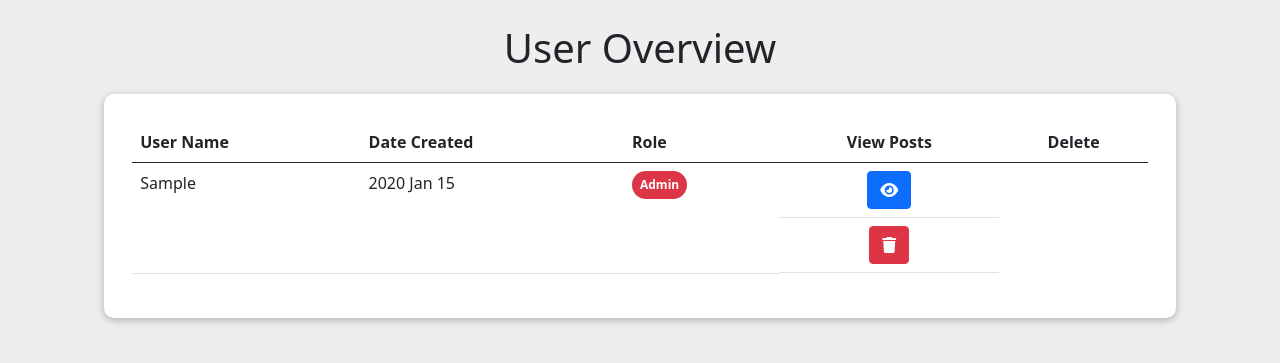
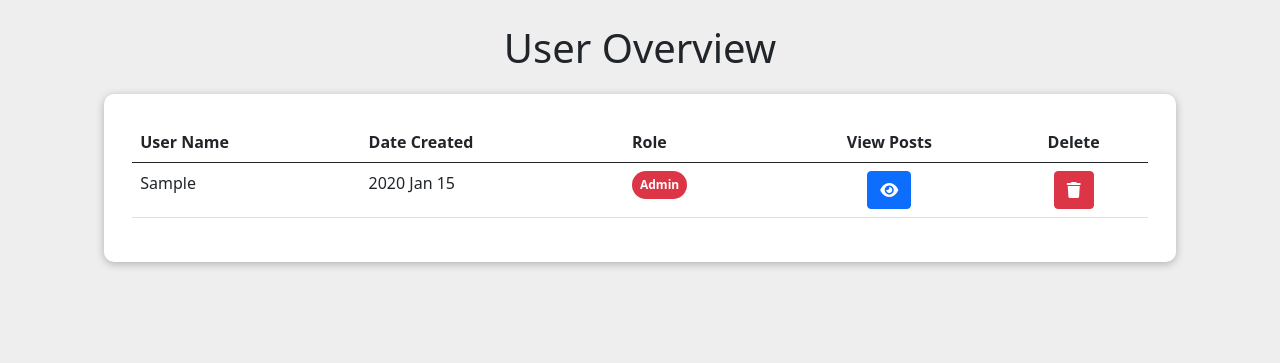
Before and after one commit to LiorEshkhar/SkSy-NER, a Flask app: template ner/templates/admin/user_overview.html in a window 1280 px wide. Shown: the part 56-419 px from the top of the page. Run offline with Flask 3, Linux system fonts and the light colour scheme; the template is opened without the code that fills it: most values are stand-ins (such as "Sample title", 1, 10 or a date in 2020); some libraries are stand-ins or nearby versions.

Commit message:
button centered

```diff
--- a/ner/templates/admin/user_overview.html
+++ b/ner/templates/admin/user_overview.html
@@ -40,11 +40,11 @@
                                 <span class="badge rounded-pill bg-danger p-2">Admin</span>
                             {% endif %}
                         </td>
-                        <td class="d-flex justify-content-center align-items-center">
+                        <td class="text-center">
                             <!-- View Posts  -->
                             <button type="button" class="edit btn btn-primary" onClick='location.href= &quot;{{ url_for("admin.view_user", id=user.id) }} &quot;'> <i class="fa-solid fa-eye"></i> </button>
                         </td>
-                        <td class="d-flex justify-content-center align-items-center">
+                        <td class="text-center">
                             <!-- Delete User  -->
                             <form action="{{ url_for('admin.delete_user', id=user.id) }}" method="POST">
                                 <button type="submit" class="delete btn btn-danger" onclick="return confirm('Are you sure?');"> <i class="fa-solid fa-trash"></i> </button>
```
